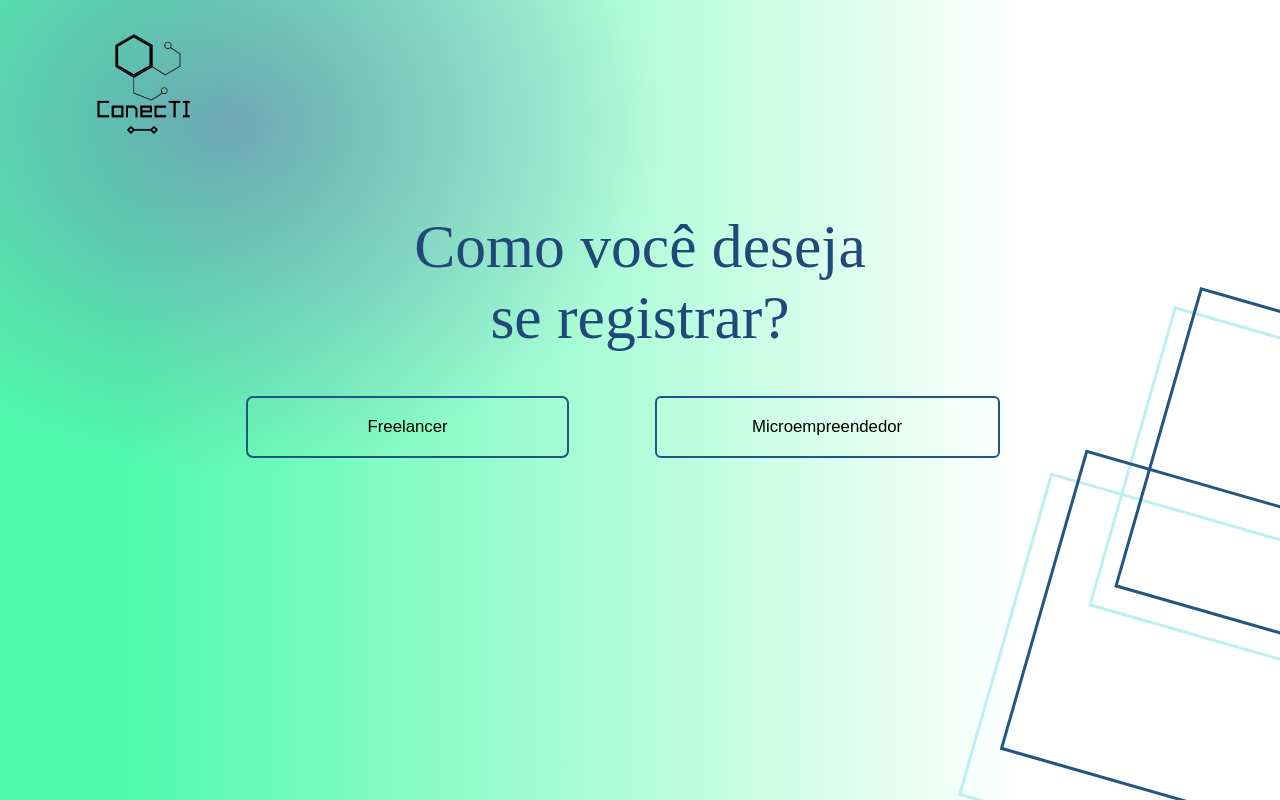
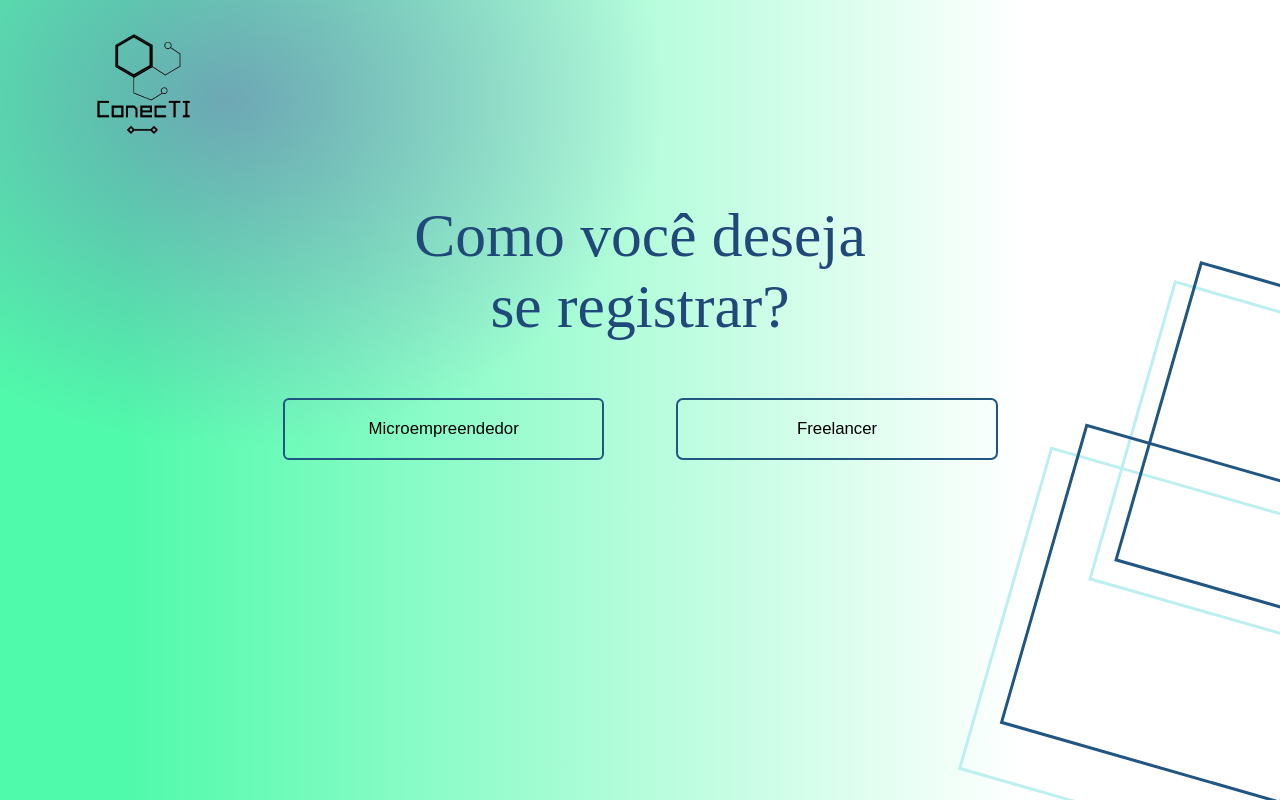
Before and after one commit to Freelancer-GP10/Desenvolvimento, a React (Vite) app in the folder web/: page / in a window 1280 px wide. Built offline with nearby package versions, Linux system fonts and the light colour scheme.

Commit message:
Atualizacao do v2 - com npm i instlado

```diff
--- a/web/src/Tela_Escolha.jsx
+++ b/web/src/Tela_Escolha.jsx
@@ -23,7 +23,7 @@ function Tela_Escolha() {
 
           <span> Como você deseja <br />se registrar?</span>
 
-          <div className='caixa_botao'>
+          <div className='caixa_  botao'>
             <button className="button1">Freelancer</button>
             <button className="button2">Microempreendedor</button>
           </div>
--- a/web/src/css/Tela_escolha.css
+++ b/web/src/css/Tela_escolha.css
@@ -47,7 +47,7 @@ body,
 .texto_cadastro {
     padding: 20% 0;
     height: 10%;
-    margin-top: -7%;
+    margin-top: -9.5%;
     display: flex;
     flex-direction: column;
     align-items: center;
@@ -57,24 +57,26 @@ body,
     /* font-weight: 280; */
     color: #20497A;
     /* font-family: 'Oxanium', cursive; */
+    /* margin-top: -12%; */
 }
 
 span {
     margin-top: 15%;
     font-size: 110%;
     /* font-family: 'Oxanium'; */
+    margin-bottom: 4%;
 }
 
 .caixa_botao {
     display: flex;
     justify-content: space-between;
-    margin-left: -62%;
+        /* margin-left: -62%; */
 
 }
 
 .button1 {
     padding: 8% 50%;
-  margin: 18%;
+  /* margin: 18%; */
   background-color: transparent; /* Tornar o fundo transparente */
   border: 2px solid #215683; /* Adicionar uma borda preta */
   color: black;
@@ -82,8 +84,8 @@ span {
   border-radius: 7px;
 }
 .button2 {
-    padding: 8% 40%;
-    margin: 18%;
+    padding: 8% 35%;
+    margin-left: -300%;
     background-color: transparent; /* Tornar o fundo transparente */
     border: 2px solid #215683; /* Adicionar uma borda preta */
     color: black;
```
Also changed, not shown: 1 other file (tests, documents, lock files or other folders).
